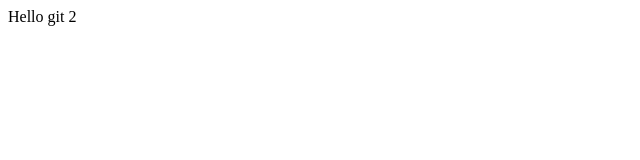
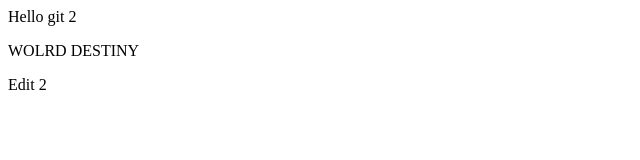
Before and after one commit to Reinzy7/demo-repo2, a plain HTML site: page index.html in a window 1280 px wide. Shown: the whole page, without its empty margins (0-640 px from the left). Drawn offline with Linux system fonts and the light colour scheme.

Commit message:
Added edit 2

```diff
--- a/index.html
+++ b/index.html
@@ -1 +1,3 @@
 <div>Hello git 2</div>
+<p>WOLRD DESTINY</p>
+<p>Edit 2</p>
```
